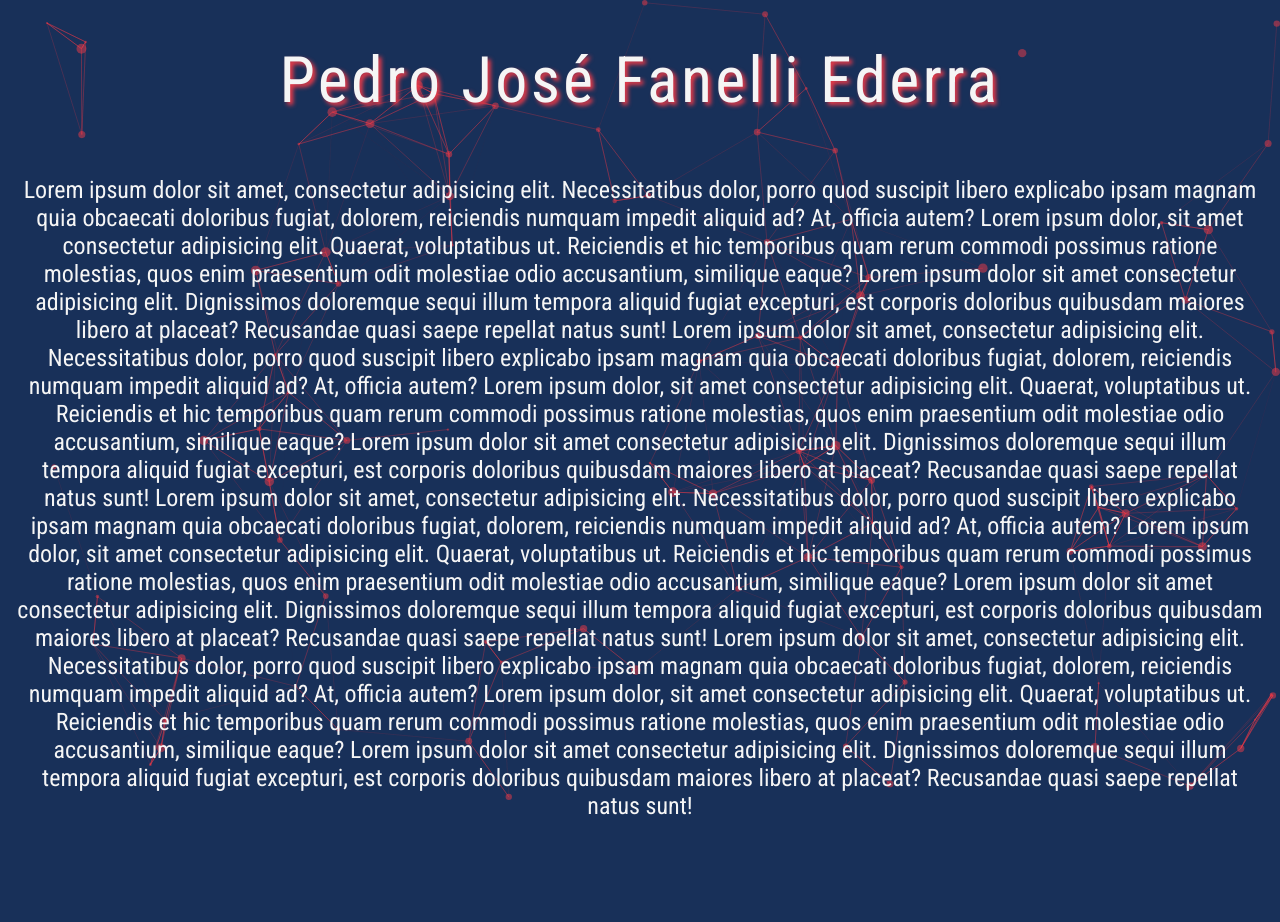
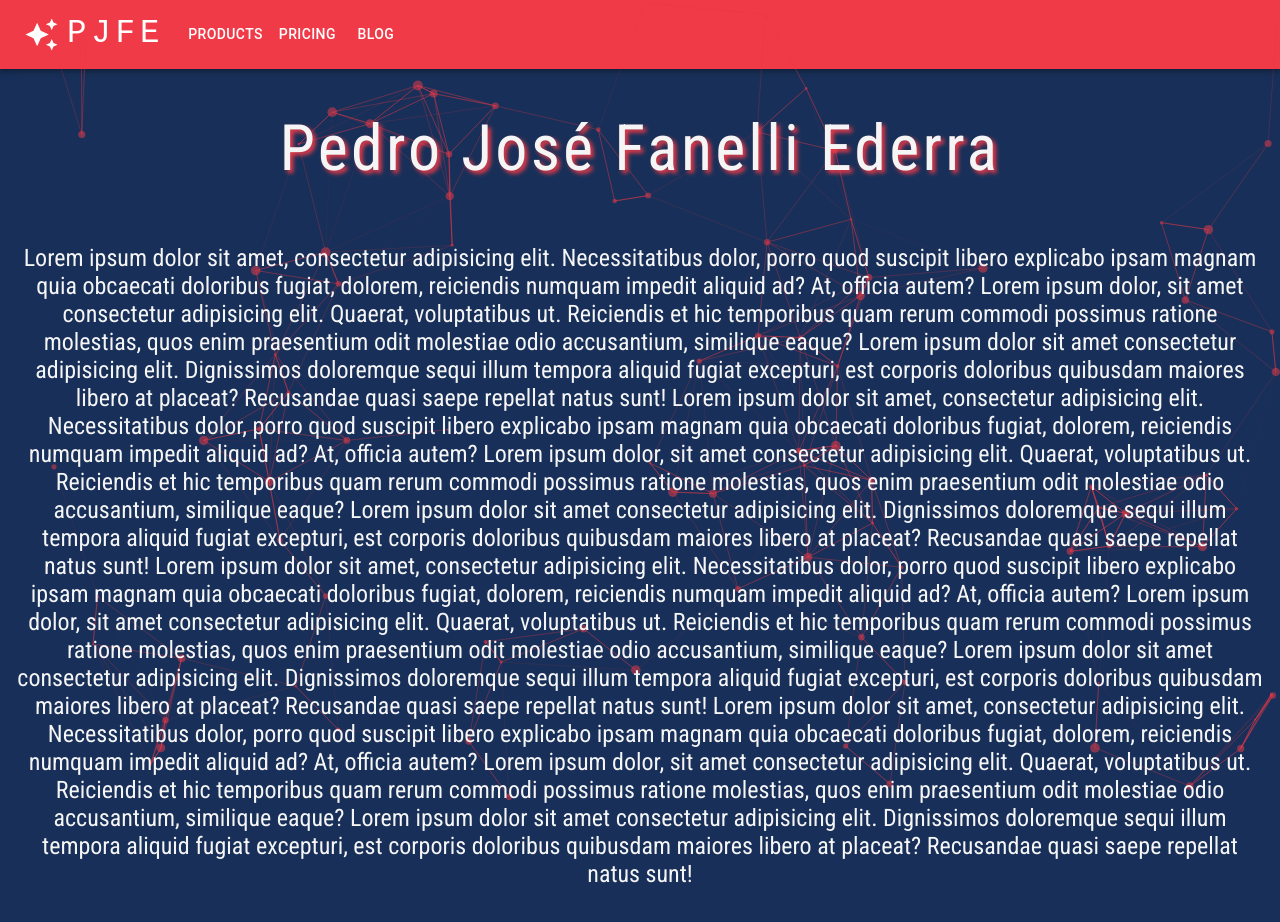
Before and after one commit to pedrofanelli/portfolio, a React (Vite) app: page / in a window 1280 px wide. Shown: the top 922 px of the page. Built offline with nearby package versions, Linux system fonts and the light colour scheme.

Commit message:
navbar init mui

```diff
--- a/package.json
+++ b/package.json
@@ -10,6 +10,10 @@
     "preview": "vite preview"
   },
   "dependencies": {
+    "@emotion/react": "^11.11.0",
+    "@emotion/styled": "^11.11.0",
+    "@mui/icons-material": "^5.11.16",
+    "@mui/material": "^5.12.3",
     "react": "^18.2.0",
     "react-dom": "^18.2.0",
     "react-particles": "^2.9.3",
--- a/src/App.tsx
+++ b/src/App.tsx
@@ -2,14 +2,15 @@
 import GetParticles from "./components/GetParticles";
 import Transition from "./components/Transition";
 import Footer from "./components/Footer";
+import Navbar from "./components/Navbar";
 
 // import './App.css'
 
 function App() {
 
-
   return (<>
     <GetParticles />
+    <Navbar />
     <TopHead />
     <Transition />
     <Footer />
--- /dev/null
+++ b/src/components/Navbar.tsx
@@ -0,0 +1,130 @@
+import { useState, MouseEvent } from "react";
+import AppBar from "@mui/material/AppBar";
+import Box from "@mui/material/Box";
+import Toolbar from "@mui/material/Toolbar";
+import IconButton from "@mui/material/IconButton";
+import Typography from "@mui/material/Typography";
+import Menu from "@mui/material/Menu";
+import MenuIcon from "@mui/icons-material/Menu";
+import Container from "@mui/material/Container";
+import Button from "@mui/material/Button";
+import MenuItem from "@mui/material/MenuItem";
+import AutoAwesomeIcon from "@mui/icons-material/AutoAwesome";
+
+const pages = ["Products", "Pricing", "Blog"];
+
+function Navbar() {
+  const [anchorElNav, setAnchorElNav] = useState<null | HTMLElement>(null);
+
+  const handleOpenNavMenu = (event: MouseEvent<HTMLElement>) => {
+    setAnchorElNav(event.currentTarget);
+  };
+
+  const handleCloseNavMenu = () => {
+    setAnchorElNav(null);
+  };
+
+  return (
+    <AppBar position="static" sx={{ backgroundColor: "#F03A47" }}>
+      <Container maxWidth="xl">
+        <Toolbar disableGutters>
+          <AutoAwesomeIcon
+            sx={{ display: { xs: "none", md: "flex" }, mr: 1 }}
+            fontSize="large"
+          />
+          <Typography
+            variant="h6"
+            noWrap
+            component="a"
+            href="/"
+            sx={{
+              mr: 2,
+              display: { xs: "none", md: "flex" },
+              fontFamily: "monospace",
+              fontWeight: 500,
+              fontSize: "2.5em",
+              letterSpacing: ".3rem",
+              color: "inherit",
+              textDecoration: "none",
+            }}
+          >
+            PJFE
+          </Typography>
+
+          <Box sx={{ flexGrow: 1, display: { xs: "flex", md: "none" } }}>
+            <IconButton
+              size="large"
+              aria-label="account of current user"
+              aria-controls="menu-appbar"
+              aria-haspopup="true"
+              onClick={handleOpenNavMenu}
+              color="inherit"
+            >
+              <MenuIcon fontSize="large" />
+            </IconButton>
+            <Menu
+              id="menu-appbar"
+              anchorEl={anchorElNav}
+              anchorOrigin={{
+                vertical: "bottom",
+                horizontal: "left",
+              }}
+              keepMounted
+              transformOrigin={{
+                vertical: "top",
+                horizontal: "left",
+              }}
+              open={Boolean(anchorElNav)}
+              onClose={handleCloseNavMenu}
+              sx={{
+                display: { xs: "block", md: "none" },
+              }}
+            >
+              {pages.map((page) => (
+                <MenuItem key={page} onClick={handleCloseNavMenu}>
+                  <Typography textAlign="center">{page}</Typography>
+                </MenuItem>
+              ))}
+            </Menu>
+          </Box>
+          <AutoAwesomeIcon
+            sx={{ display: { xs: "flex", md: "none" }, mr: 1 }}
+            fontSize="large"
+          />
+          <Typography
+            variant="h5"
+            noWrap
+            component="a"
+            href=""
+            sx={{
+              mr: 2,
+              display: { xs: "flex", md: "none" },
+              flexGrow: 1,
+              fontFamily: "monospace",
+              fontSize: "2.5em",
+              fontWeight: 500,
+              letterSpacing: ".3rem",
+              color: "inherit",
+              textDecoration: "none",
+            }}
+          >
+            PJFE
+          </Typography>
+
+          <Box sx={{ flexGrow: 1, display: { xs: "none", md: "flex" } }}>
+            {pages.map((page) => (
+              <Button
+                key={page}
+                onClick={handleCloseNavMenu}
+                sx={{ my: 2, color: "white", display: "block" }}
+              >
+                {page}
+              </Button>
+            ))}
+          </Box>
+        </Toolbar>
+      </Container>
+    </AppBar>
+  );
+}
+export default Navbar;
```
Also changed, not shown: 1 other file (tests, documents, lock files or other folders).
